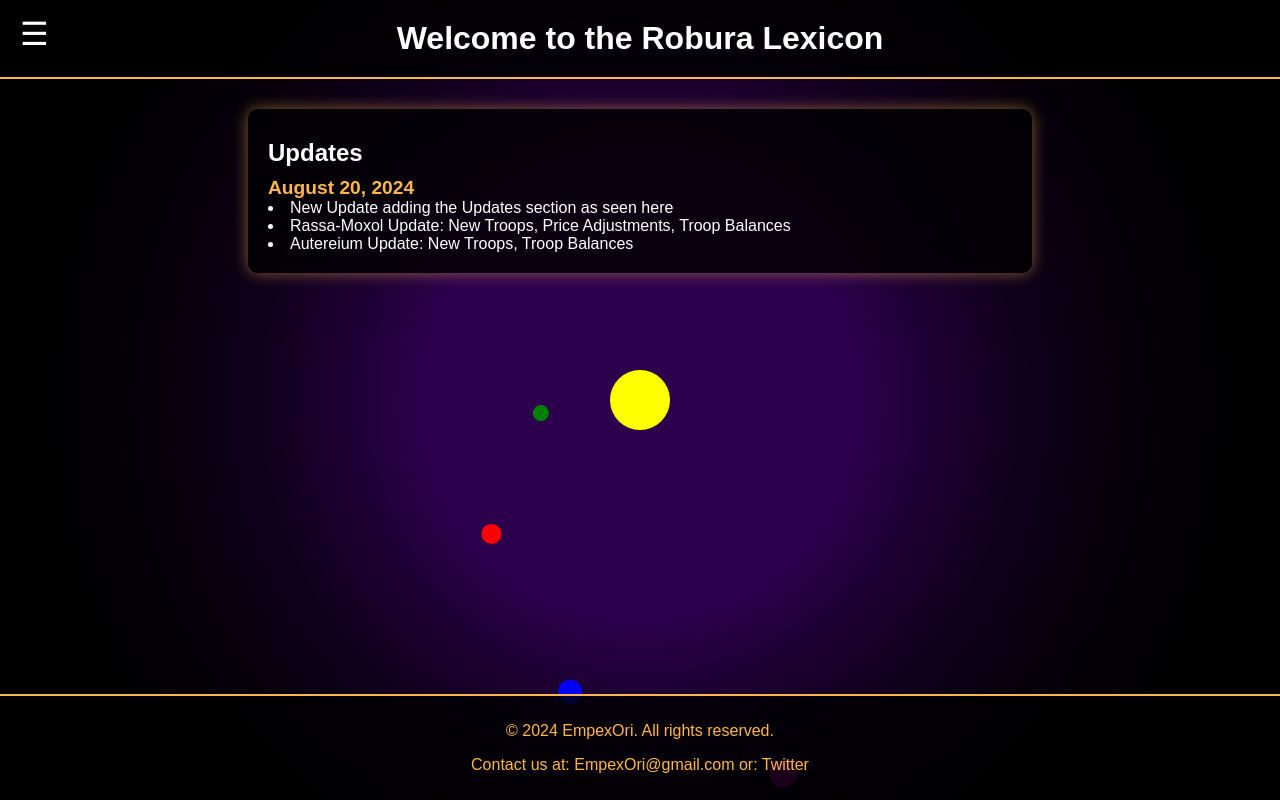
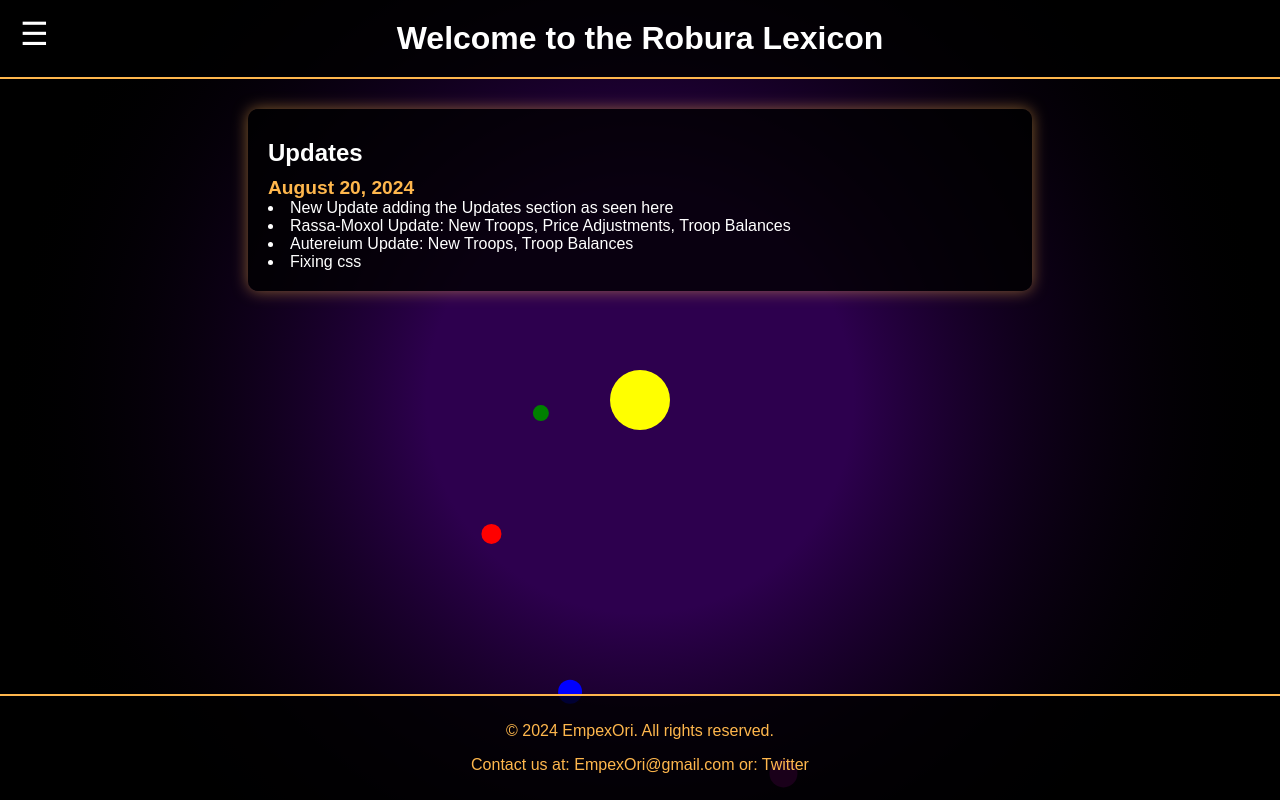
Before and after one commit to EmpexOri/Robura_Lexicon_Project, a plain HTML site: page index.html in a window 1280 px wide. Drawn offline with Linux system fonts and the light colour scheme.

Commit message:
Update index.html

```diff
--- a/index.html
+++ b/index.html
@@ -35,6 +35,7 @@
                     <li>New Update adding the Updates section as seen here</li>
 					<li>Rassa-Moxol Update: New Troops, Price Adjustments, Troop Balances</li>
 					<li>Autereium Update: New Troops, Troop Balances</li>
+					<li>Fixing css</li>
                 </div>
             </div>
         </section>
```
